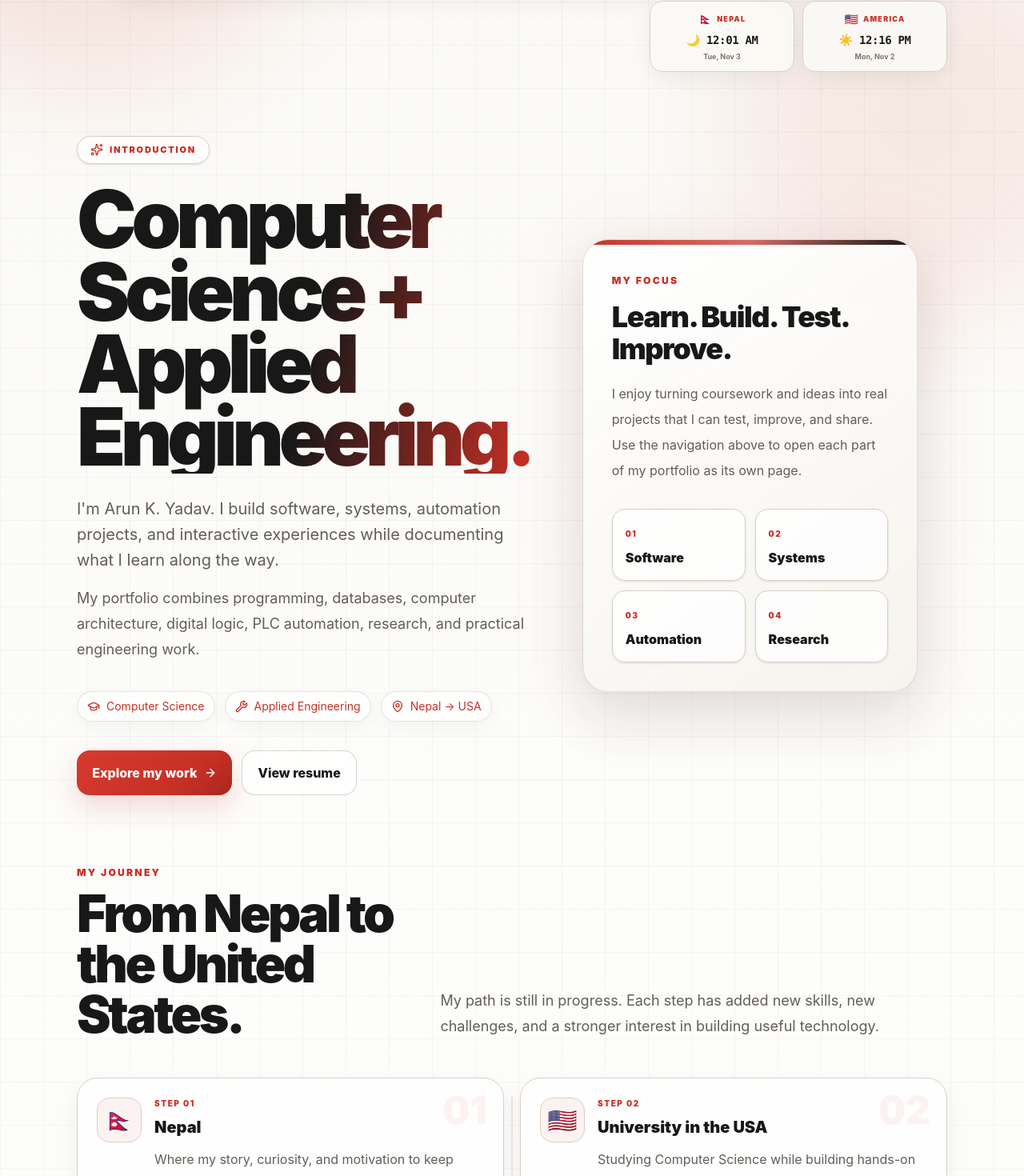
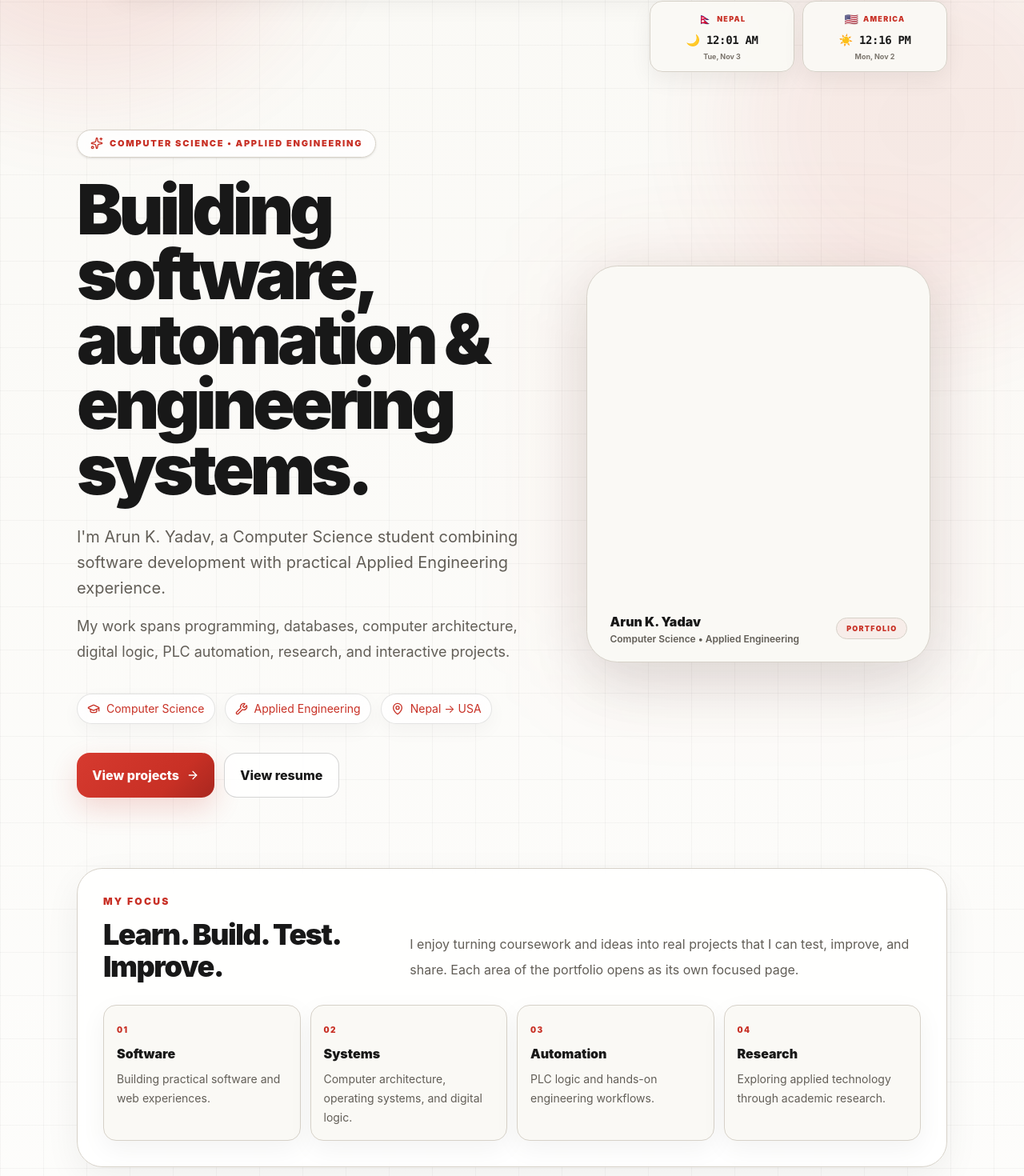
Before and after one commit to arunyadav-214/learning-website, a Next.js app: page / in a window 1280 px wide. Shown: the part 214-1684 px from the top of the page at 80% size. Built offline with nearby package versions, Linux system fonts and the light colour scheme.

Commit message:
Add professional portrait and refine homepage hero

```diff
--- a/app/page.tsx
+++ b/app/page.tsx
@@ -31,6 +31,13 @@ const socials = [
   ["TikTok", "https://www.tiktok.com/@arunyadav999"],
 ] as const;
 
+const focusItems = [
+  ["01", "Software", "Building practical software and web experiences."],
+  ["02", "Systems", "Computer architecture, operating systems, and digital logic."],
+  ["03", "Automation", "PLC logic and hands-on engineering workflows."],
+  ["04", "Research", "Exploring applied technology through academic research."],
+] as const;
+
 export default function Home() {
   return (
     <main id="top" className="min-h-screen overflow-hidden bg-background text-foreground">
@@ -48,22 +55,22 @@ export default function Home() {
 
           <PortfolioNav />
 
-          <div className="grid items-center gap-9 pb-12 pt-12 sm:gap-12 sm:pb-16 sm:pt-16 lg:min-h-[620px] lg:grid-cols-[1.08fr_.92fr] lg:gap-16 lg:pt-20">
-            <div className="relative">
-              <div className="mb-5 inline-flex items-center gap-2 rounded-full border border-[#c83025]/20 bg-white/70 px-3.5 py-2 text-[10px] font-black uppercase tracking-[0.14em] text-[#c83025] shadow-sm backdrop-blur sm:mb-6 sm:px-4 sm:text-[11px] sm:tracking-[0.16em]">
+          <div className="grid items-center gap-10 pb-10 pt-12 sm:gap-12 sm:pb-14 sm:pt-16 lg:min-h-[610px] lg:grid-cols-[1.08fr_.92fr] lg:gap-16 lg:pt-18">
+            <div className="relative order-2 lg:order-1">
+              <div className="mb-5 inline-flex items-center gap-2 rounded-full border border-[#c83025]/20 bg-white/75 px-3.5 py-2 text-[10px] font-black uppercase tracking-[0.14em] text-[#c83025] shadow-sm backdrop-blur sm:mb-6 sm:px-4 sm:text-[11px] sm:tracking-[0.16em]">
                 <Sparkles className="h-4 w-4" aria-hidden="true" />
-                Introduction
+                Computer Science • Applied Engineering
               </div>
 
-              <h1 className="hero-title font-heading">
-                <span className="block text-gradient">Computer Science + Applied Engineering.</span>
+              <h1 className="font-heading text-[clamp(2.6rem,7vw,5.4rem)] font-black leading-[0.94] tracking-[-0.06em] text-[#181818]">
+                Building software, automation & engineering systems.
               </h1>
 
-              <p className="mt-5 max-w-2xl text-base leading-7 text-muted-foreground sm:mt-7 sm:text-xl sm:leading-8">
-                I&apos;m Arun K. Yadav. I build software, systems, automation projects, and interactive experiences while documenting what I learn along the way.
+              <p className="mt-6 max-w-2xl text-base leading-7 text-muted-foreground sm:mt-7 sm:text-xl sm:leading-8">
+                I&apos;m Arun K. Yadav, a Computer Science student combining software development with practical Applied Engineering experience.
               </p>
               <p className="mt-3 max-w-2xl text-base leading-7 text-muted-foreground sm:mt-4 sm:text-lg sm:leading-8">
-                My portfolio combines programming, databases, computer architecture, digital logic, PLC automation, research, and practical engineering work.
+                My work spans programming, databases, computer architecture, digital logic, PLC automation, research, and interactive projects.
               </p>
 
               <div className="mt-7 grid gap-2.5 text-sm text-muted-foreground sm:mt-9 sm:flex sm:flex-wrap sm:gap-3">
@@ -74,35 +81,56 @@ export default function Home() {
 
               <div className="mt-7 grid gap-3 sm:mt-9 sm:flex sm:flex-wrap">
                 <a href="/projects" className="primary-button justify-center">
-                  Explore my work <ArrowRight className="h-4 w-4" />
+                  View projects <ArrowRight className="h-4 w-4" />
                 </a>
                 <a href="/resume" className="secondary-button justify-center">View resume</a>
               </div>
             </div>
 
-            <div className="relative">
-              <div className="absolute -inset-3 -z-10 rounded-[2rem] bg-[#c83025]/[0.05] blur-2xl sm:-inset-4 sm:rounded-[2.4rem]" aria-hidden="true" />
-              <div className="glass-card overflow-hidden rounded-[1.6rem] p-0 sm:rounded-[2rem]">
-                <div className="h-1.5 w-full bg-gradient-to-r from-[#c83025] via-[#d86a62] to-[#181818]" />
-                <div className="p-5 sm:p-9">
-                  <p className="section-kicker">MY FOCUS</p>
-                  <h2 className="mt-3 text-2xl font-black tracking-[-0.04em] sm:mt-4 sm:text-4xl">Learn. Build. Test. Improve.</h2>
-                  <p className="mt-4 text-[15px] leading-7 text-muted-foreground sm:mt-5 sm:text-base sm:leading-8">
-                    I enjoy turning coursework and ideas into real projects that I can test, improve, and share. Use the navigation above to open each part of my portfolio as its own page.
-                  </p>
-
-                  <div className="mt-6 grid grid-cols-2 gap-2.5 sm:mt-8 sm:gap-3">
-                    {["Software", "Systems", "Automation", "Research"].map((item, index) => (
-                      <div key={item} className="rounded-xl border border-black/10 bg-white/75 p-3 shadow-sm sm:rounded-2xl sm:p-4">
-                        <span className="text-[9px] font-black uppercase tracking-[0.14em] text-[#c83025] sm:text-[10px]">0{index + 1}</span>
-                        <p className="mt-1.5 text-sm font-black text-[#181818] sm:mt-2 sm:text-base">{item}</p>
-                      </div>
-                    ))}
+            <div className="relative order-1 mx-auto w-full max-w-[430px] lg:order-2 lg:ml-auto">
+              <div className="absolute -inset-4 -z-10 rounded-[2.5rem] bg-[#c83025]/[0.07] blur-3xl" aria-hidden="true" />
+              <div className="overflow-hidden rounded-[2rem] border border-black/10 bg-[#faf9f5] p-2.5 shadow-[0_24px_70px_rgba(24,24,24,.13)] sm:rounded-[2.4rem] sm:p-3">
+                <div className="overflow-hidden rounded-[1.55rem] sm:rounded-[1.95rem]">
+                  <img
+                    src="/arun-professional.jpg"
+                    alt="Professional portrait of Arun K. Yadav"
+                    className="aspect-square w-full object-cover object-center"
+                  />
+                </div>
+                <div className="flex items-center justify-between gap-4 px-3 pb-2 pt-4 sm:px-4">
+                  <div>
+                    <p className="font-black text-[#181818]">Arun K. Yadav</p>
+                    <p className="mt-0.5 text-xs font-semibold text-muted-foreground">Computer Science • Applied Engineering</p>
                   </div>
+                  <span className="rounded-full border border-[#c83025]/20 bg-[#c83025]/[0.06] px-3 py-1.5 text-[9px] font-black uppercase tracking-[0.14em] text-[#c83025]">Portfolio</span>
                 </div>
               </div>
             </div>
           </div>
+
+          <section className="pb-16 pt-4 sm:pb-20 sm:pt-8">
+            <div className="rounded-[1.7rem] border border-black/10 bg-white/75 p-5 shadow-[0_14px_45px_rgba(24,24,24,.06)] backdrop-blur sm:rounded-[2rem] sm:p-8">
+              <div className="grid gap-6 lg:grid-cols-[.72fr_1.28fr] lg:items-end">
+                <div>
+                  <p className="section-kicker">MY FOCUS</p>
+                  <h2 className="mt-3 text-2xl font-black tracking-[-0.04em] sm:text-4xl">Learn. Build. Test. Improve.</h2>
+                </div>
+                <p className="max-w-3xl text-[15px] leading-7 text-muted-foreground sm:text-base sm:leading-8">
+                  I enjoy turning coursework and ideas into real projects that I can test, improve, and share. Each area of the portfolio opens as its own focused page.
+                </p>
+              </div>
+
+              <div className="mt-7 grid gap-3 sm:grid-cols-2 lg:grid-cols-4">
+                {focusItems.map(([number, title, copy]) => (
+                  <article key={title} className="rounded-2xl border border-black/10 bg-[#faf9f5] p-4 transition hover:-translate-y-1 hover:border-[#c83025]/30 hover:shadow-[0_14px_35px_rgba(24,24,24,.07)]">
+                    <span className="text-[10px] font-black uppercase tracking-[0.14em] text-[#c83025]">{number}</span>
+                    <h3 className="mt-2 font-black text-[#181818]">{title}</h3>
+                    <p className="mt-2 text-sm leading-6 text-muted-foreground">{copy}</p>
+                  </article>
+                ))}
+              </div>
+            </div>
+          </section>
 
           <section id="journey" className="pb-16 pt-2 sm:pb-24 sm:pt-6">
             <div className="grid gap-4 sm:gap-6 lg:grid-cols-[.8fr_1.2fr] lg:items-end lg:gap-8">
```
